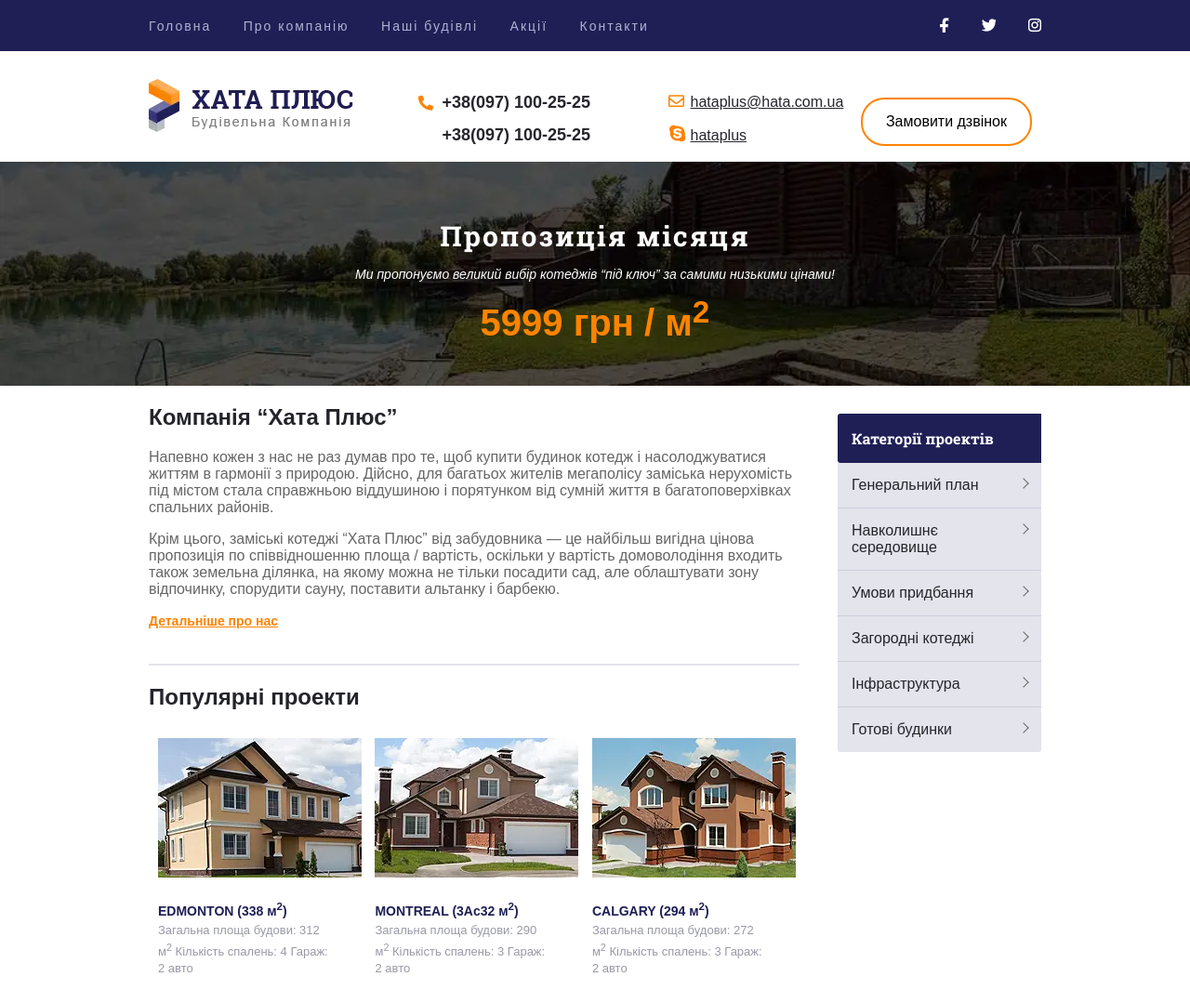
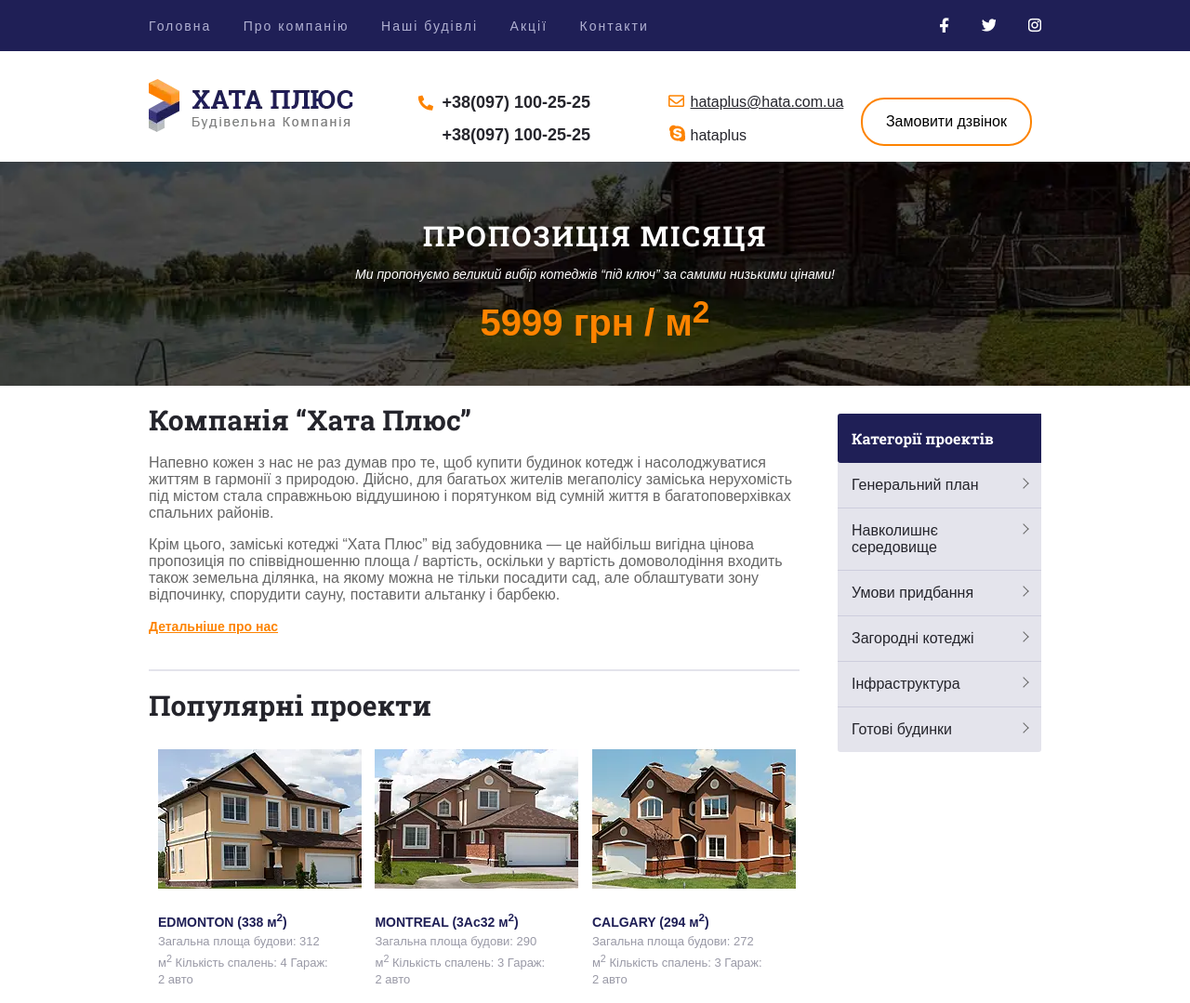
Before and after one commit to Illya-2008/hata, a plain HTML site: page index.html in a window 1280 px wide. Shown: the top 1079 px of the page at 93% size. Drawn offline with Linux system fonts and the light colour scheme; files whose address does not match are found by name.

Commit message:
push project

```diff
--- a/css/style.css
+++ b/css/style.css
@@ -175,6 +175,7 @@ a.in:hover {
     font-size: 16px;
     line-height: 24px;
     color: #25252c;
+    text-decoration: none;
 }
 
 .skype::before{
@@ -233,7 +234,16 @@ a.in:hover {
 }
 
 h1 {
+    font-size: 30px;
+    line-height: 24px;
     color: #24242b;
+    font-weight: 700;
+    font-family: "Roboto Slab";
+}
+
+h3:hover{
+    cursor: pointer;
+    text-decoration: underline;
 }
 
 .scope {
--- a/html/index.html
+++ b/index.html
@@ -57,7 +57,7 @@
             </div>
         </header>
         <div class="main-img">
-            <p class="proposition"><strong>Пропозиція місяця</strong></p>
+            <p class="proposition"><strong>ПРОПОЗИЦІЯ МІСЯЦЯ</strong></p>
             <p class="mini-info"><em>Ми пропонуємо великий вибір котеджів “під ключ” за самими низькими цінами!</em></p>
             <p class="price"> 5999 грн / м<sup>2</sup></p>
         </div>
```
Also changed, not shown: index-hata2.html (renamed from html/index-hata2.html).
